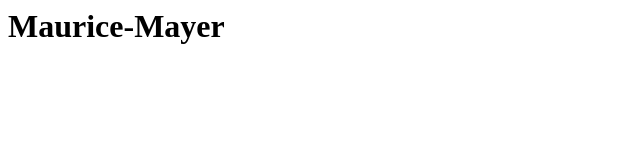
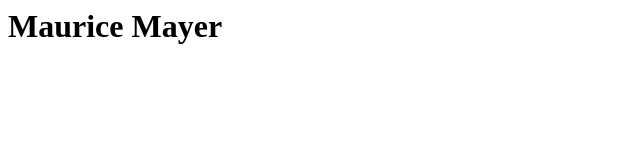
Before and after one commit to Maurice-Mayer/Maurice-Mayer.github.io, a plain HTML site: page index.html in a window 1280 px wide. Shown: the full height of the page, 0-640 px from the left. Drawn offline with Linux system fonts and the light colour scheme.

Commit message:
index atualizado

```diff
--- a/index.html
+++ b/index.html
@@ -1 +1 @@
-<h1>Maurice-Mayer</h1>
+<h1>Maurice Mayer</h1>
```
